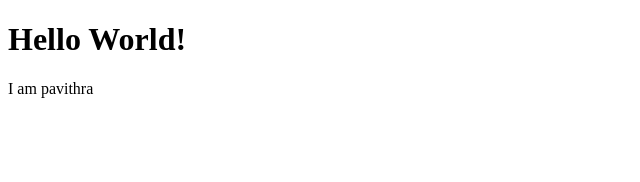
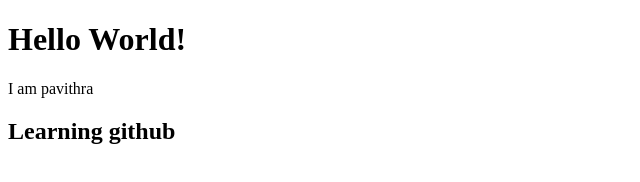
Before and after one commit to pratheeshaR/learngit, a plain HTML site: page index.html in a window 1280 px wide. Shown: the whole page, without its empty margins (0-640 px from the left). Drawn offline with Linux system fonts and the light colour scheme.

Commit message:
added heading

```diff
--- a/index.html
+++ b/index.html
@@ -8,5 +8,6 @@
 <body>
     <h1>Hello World!</h1>
     <p> I am pavithra</p>
+    <h2> Learning github</h2>
 </body>
 </html>
```
